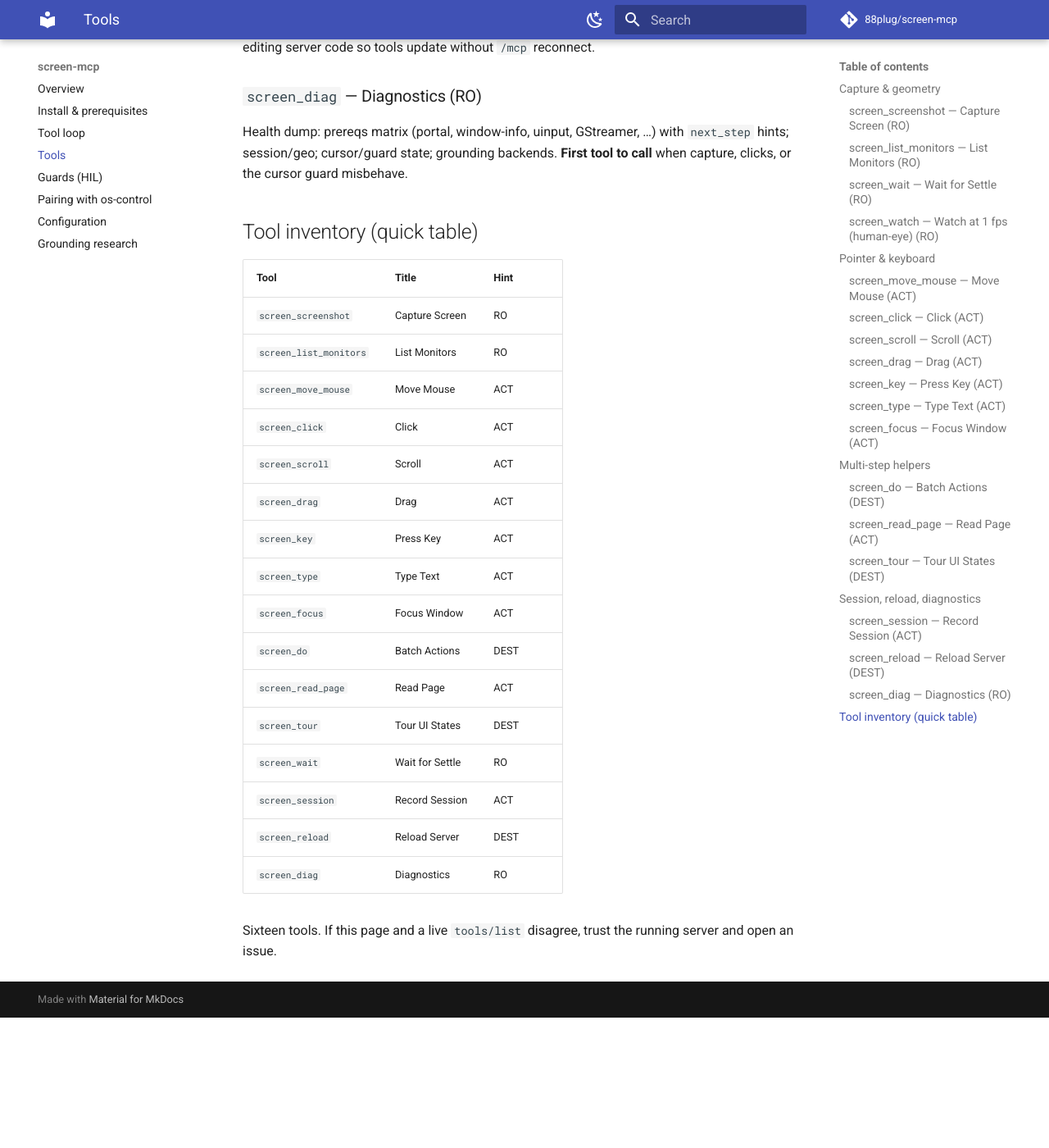
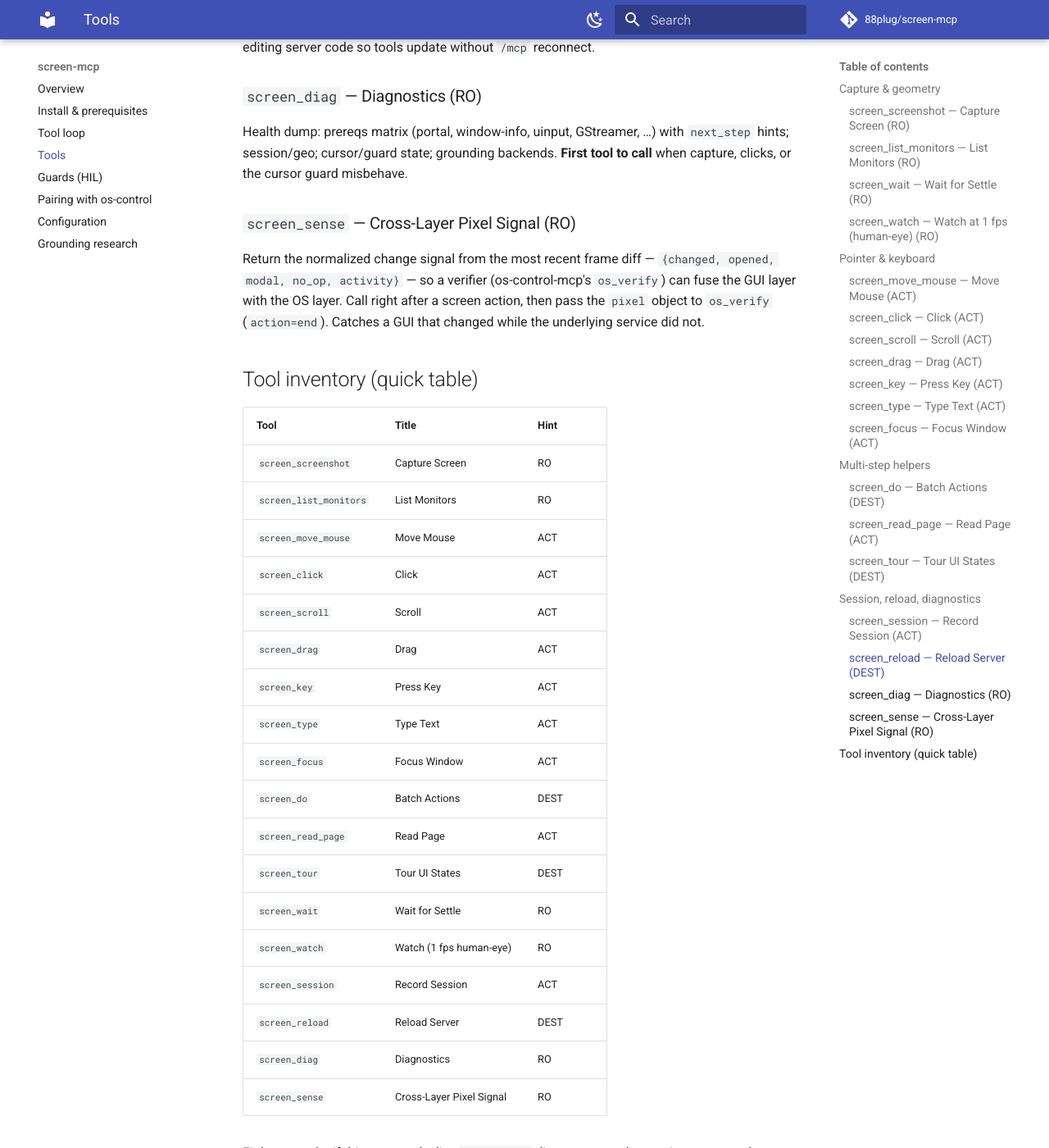
Before and after one commit to 88plug/screen-mcp, an MkDocs documentation site: the page built from docs/tools.md, in a window 1280 px wide and 1400 px high, scrolled down 6507 px. Shown: the whole window at 82% size. Built offline with MkDocs 1.6.1 and Material for MkDocs 9.7.7, drawn with Linux system fonts in a browser that asks for light colours; comment, search, counter and statistics services are not loaded; before the commit the page ends 7748 px from its top, so only the background shows below that; some of the changed text lies outside the part shown.

Commit message:
docs: document screen_sense (README + tools.md + CHANGELOG); fix stale tool count
Add screen_sense to the README MCP-tools table, a per-tool docs/tools.md section
+ quick-table row, and a CHANGELOG entry. Correct the quick-table count 16 -> 18
(also adds the pre-existing missing screen_watch row so docs match server TOOLS).

```diff
--- a/docs/tools.md
+++ b/docs/tools.md
@@ -189,6 +189,10 @@ Hot-reload this MCP server's own code in place (re-exec, preserving the connecti
 
 Health dump: prereqs matrix (portal, window-info, uinput, GStreamer, …) with `next_step` hints; session/geo; cursor/guard state; grounding backends. **First tool to call** when capture, clicks, or the cursor guard misbehave.
 
+### `screen_sense` — Cross-Layer Pixel Signal (RO)
+
+Return the normalized change signal from the most recent frame diff — `{changed, opened, modal, no_op, activity}` — so a verifier (os-control-mcp's `os_verify`) can fuse the GUI layer with the OS layer. Call right after a screen action, then pass the `pixel` object to `os_verify` (`action=end`). Catches a GUI that changed while the underlying service did not.
+
 ## Tool inventory (quick table)
 
 | Tool | Title | Hint |
@@ -206,8 +210,10 @@ Health dump: prereqs matrix (portal, window-info, uinput, GStreamer, …) with `
 | `screen_read_page` | Read Page | ACT |
 | `screen_tour` | Tour UI States | DEST |
 | `screen_wait` | Wait for Settle | RO |
+| `screen_watch` | Watch (1 fps human-eye) | RO |
 | `screen_session` | Record Session | ACT |
 | `screen_reload` | Reload Server | DEST |
 | `screen_diag` | Diagnostics | RO |
+| `screen_sense` | Cross-Layer Pixel Signal | RO |
 
-Sixteen tools. If this page and a live `tools/list` disagree, trust the running server and open an issue.
+Eighteen tools. If this page and a live `tools/list` disagree, trust the running server and open an issue.
```
Also changed, not shown: CHANGELOG.md (+6 -0 lines), README.md (+1 -0 lines).
